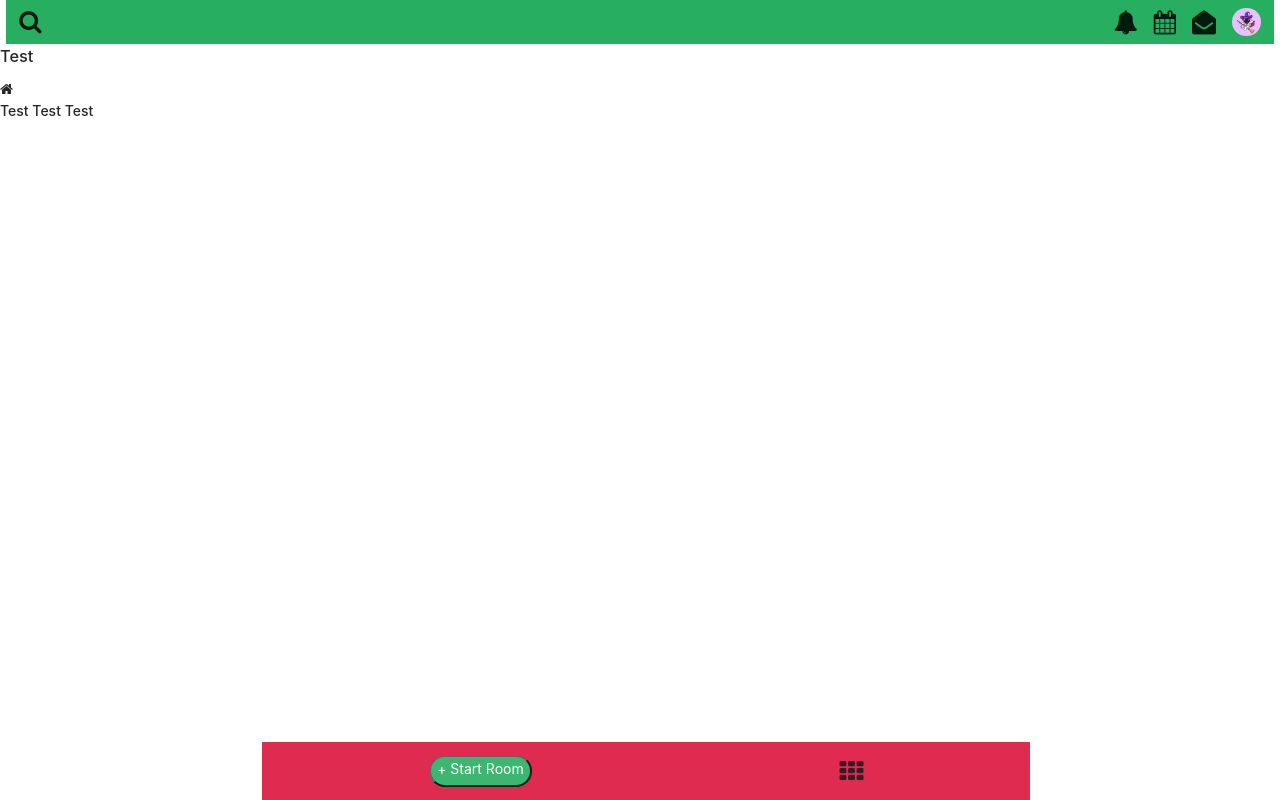
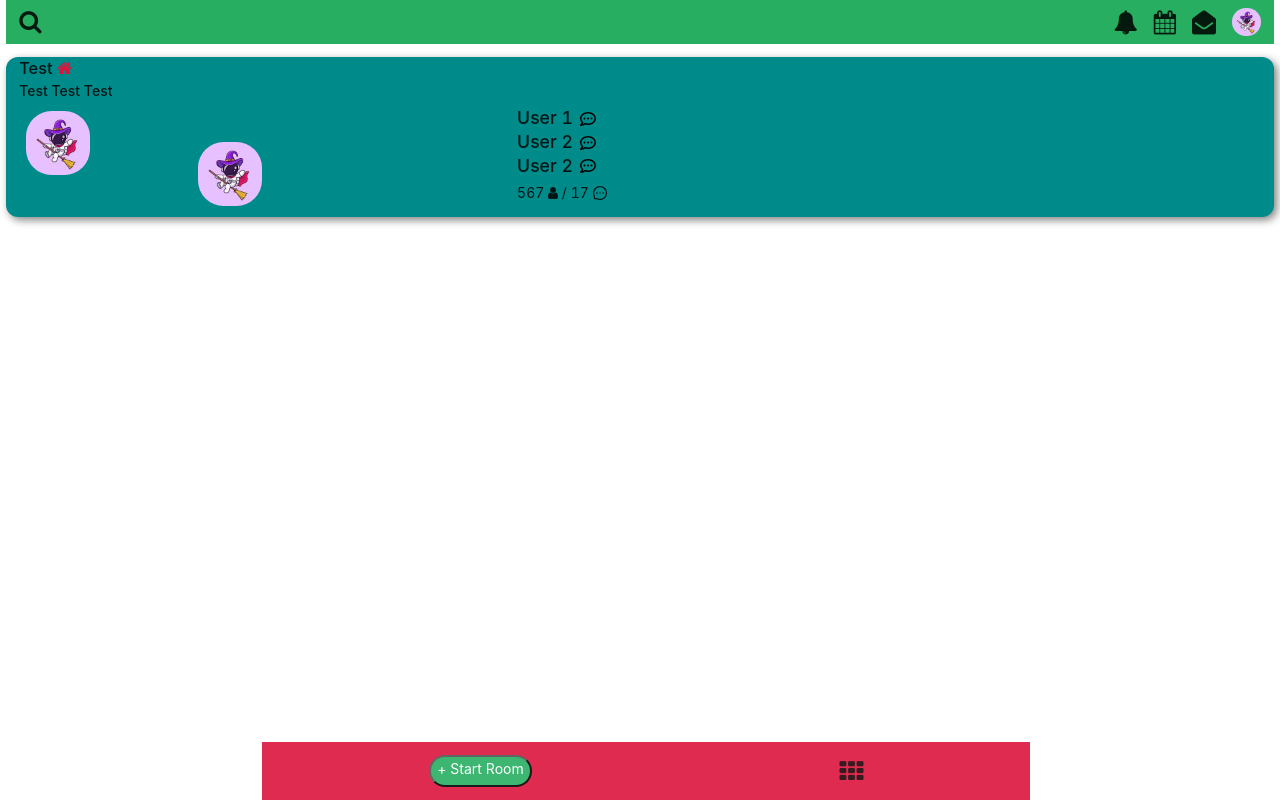
Before and after one commit to Dtech-Dbug/Clubhouse-Roomfeed-Page, a React (Create React App) app in the folder clubhouse-roomfeed/: page / in a window 1280 px wide. Built offline with nearby package versions, Linux system fonts and the light colour scheme.

Commit message:
Updated docs and stylings 🎉: RoomCard.js

```diff
--- a/clubhouse-roomfeed/src/Components/RoomCards.js
+++ b/clubhouse-roomfeed/src/Components/RoomCards.js
@@ -1,14 +1,59 @@
 import React from "react";
+import User from "../Image/user.jpg";
+import { MessageOutlined } from "@ant-design/icons";
+import Comments from "../Image/comments.svg";
+import CommentsRegular from "../Image/commentsRegular.svg";
 
 const RoomCards = () => {
 	return (
 		<div className="room-cards">
 			<div className="room-card-header">
-				<h3>Test</h3>{" "}
-				<span>
-					<i class="fa fa-home"></i>
-				</span>
+				<h3>
+					Test <i style={{ color: "crimson" }} className="fa fa-home"></i>
+				</h3>{" "}
 				<h4>Test Test Test</h4>
+			</div>
+
+			<div className="room-card-content">
+				<div className="user-images">
+					<img className="user-images user-image-1" src={User} alt="Oops!" />
+					<img className="user-images user-image-2" src={User} alt="Oops!" />
+				</div>
+
+				<div className="room-users">
+					<div className="users">
+						<h4>User 1</h4>
+						<img
+							className="comment"
+							src={CommentsRegular}
+							style={{ backgroundClip: "contentBox" }}
+							alt=""
+						/>
+					</div>
+
+					<div className="users">
+						<h4>User 2</h4>
+						<img
+							className="comment"
+							src={CommentsRegular}
+							style={{ backgroundClip: "contentBox" }}
+							alt=""
+						/>
+					</div>
+					<div className="users">
+						<h4>User 2</h4>
+						<img
+							className="comment"
+							src={CommentsRegular}
+							style={{ backgroundClip: "contentBox" }}
+							alt=""
+						/>
+					</div>
+
+					<div className="room-info">
+						567 <i class="fa fa-user"></i> / 17 <MessageOutlined />
+					</div>
+				</div>
 			</div>
 		</div>
 	);
--- a/clubhouse-roomfeed/src/index.css
+++ b/clubhouse-roomfeed/src/index.css
@@ -70,3 +70,67 @@ footer button {
 	color: white;
 	display: flex;
 }
+
+/* room card*/
+.room-cards {
+	background: darkcyan;
+	height: 10rem;
+	padding: 0.2rem 0.8rem;
+	margin: 0 0.4rem;
+	border-radius: 0.75rem;
+	margin-top: 0.8rem;
+	box-shadow: 3px 3px 8px grey;
+}
+.room-card-header {
+	display: flex;
+	flex-direction: column;
+	justify-content: flex-start;
+	line-height: 0.8rem;
+}
+.room-card-content {
+	display: flex;
+	flex-direction: row;
+	justify-content: flex-start;
+	height: 70%;
+	padding: 0.4rem 0.4rem;
+}
+.user-images {
+	width: 40%;
+	position: relative;
+}
+.user-images img {
+	height: 4rem;
+	width: 4rem;
+	border-radius: 40%;
+}
+.user-images .user-image-1 {
+	position: absolute;
+	z-index: 1;
+}
+.user-images .user-image-2 {
+	position: absolute;
+	bottom: 0%;
+	left: 35%;
+}
+.room-users {
+	width: 60%;
+	display: flex;
+	flex-direction: column;
+}
+.room-users .users {
+	display: flex;
+	flex-direction: row;
+	justify-content: flex-start;
+	align-items: center;
+	position: relative;
+	height: 25%;
+}
+.room-users .users h4 {
+	font-size: 1.1rem;
+}
+.comment {
+	height: 1rem;
+	position: absolute;
+	top: 1%;
+	left: 3.9rem;
+}
```
Also changed, not shown: clubhouse-roomfeed/src/Image/comments.svg (added), clubhouse-roomfeed/src/Image/commentsRegular.svg (added).
